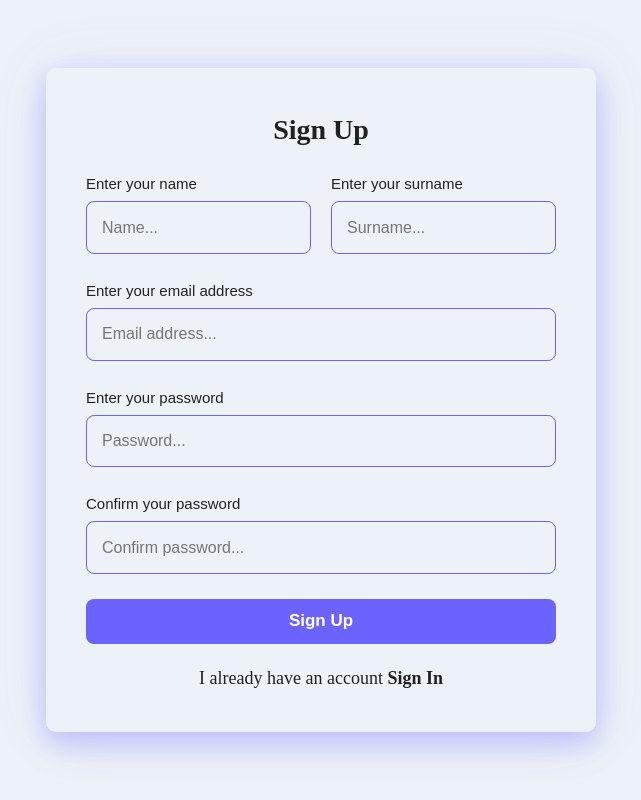
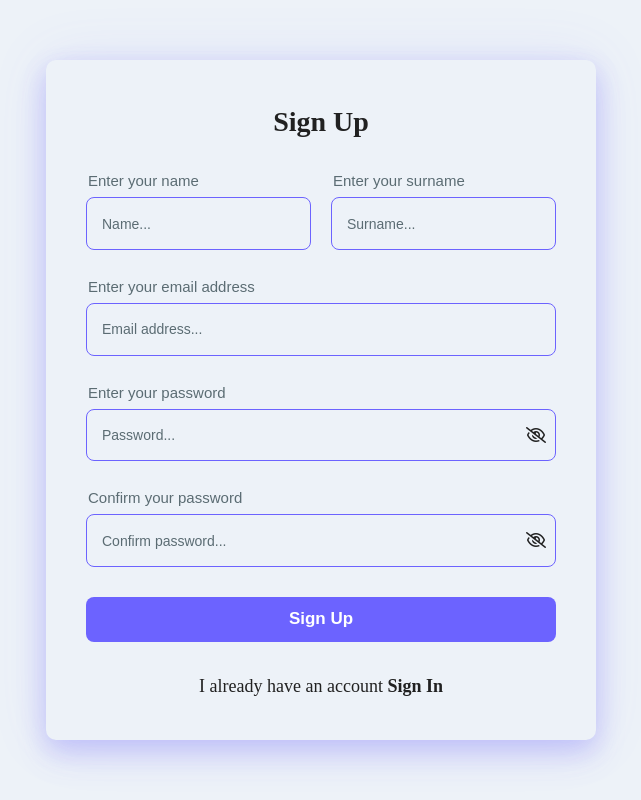
Before and after one commit to mrustamov1/flashcard-master, a React (Vite) app in the folder packages/web/: page /sign-up in a window 1280 px wide. Shown: the whole page, without its empty margins (319-960 px from the left). Built offline with nearby package versions, Linux system fonts and the light colour scheme; a web font is replaced by a local one.

Commit message:
small fix

```diff
--- a/packages/web/src/main.tsx
+++ b/packages/web/src/main.tsx
@@ -1,6 +1,6 @@
 // import { StrictMode } from 'react'
+import "./styles/font-awesome.css"
 import "./styles/global.module.css"
-import "./styles/font-awesome.css"
 import { createRoot } from "react-dom/client"
 import { App } from "./app/app.component.tsx"
 import { BrowserRouter } from "react-router-dom"
--- a/packages/web/src/modules/sign-in/sign-in.component.tsx
+++ b/packages/web/src/modules/sign-in/sign-in.component.tsx
@@ -1,7 +1,8 @@
-import { SubmitHandler, useForm } from "react-hook-form"
 import styles from "./sign-in.module.css"
 import { useNavigate } from "react-router-dom"
 import { UserLoginType } from "../../types/user.type"
+import { SubmitHandler, useForm } from "react-hook-form"
+import { Input } from "../../ui-components/input/input.component"
 
 export function SignIn() {
   const navigate = useNavigate()
@@ -10,6 +11,7 @@ export function SignIn() {
     handleSubmit,
     formState: { errors },
   } = useForm<UserLoginType>()
+
   const onSubmit: SubmitHandler<UserLoginType> = async (data) => {
     try {
       const response = await fetch("http://localhost:9090/user/auth/login", {
@@ -30,38 +32,30 @@ export function SignIn() {
       console.log(error)
     }
   }
+
   return (
     <section className={styles.content}>
       <form className={styles.container} onClick={handleSubmit(onSubmit)}>
         <h1 className={styles.title}>Sign In </h1>
-        <div className={styles.inputAndLabel}>
-          <label htmlFor="">Enter your email address</label>
-          <input
+        <Input
+          label="Enter your email address"
           {...register("email", {
             required: "Enter valid email address",
             pattern: /^[a-zA-Z0-9._%+-]+@[a-zA-Z0-9.-]+\.[a-zA-Z]{2,}$/,
           })}
           type="text"
           placeholder="Email address..."
+          error={errors.email?.message}
         />
-          {errors && (
-            <div className={styles.error}>{errors.email?.message}</div>
-          )}
-        </div>
-        <div className={styles.inputAndLabel}>
-          <label htmlFor="">Enter your password</label>
-          <input
+        <Input
+          label="Enter your password"
           {...register("password", {
-              required: true,
-              minLength: 8,
+            required: "All fields are required",
           })}
           type="text"
-            placeholder="Password..."
+          placeholder="Email address..."
+          error={errors.password?.message}
         />
-          {errors && (
-            <div className={styles.error}>{errors.email?.message}</div>
-          )}
-        </div>
         <button type="submit" className={styles.singUpButton}>
           Sign In
         </button>
@@ -71,7 +65,6 @@ export function SignIn() {
             className={styles.directSingUp}
             onClick={() => navigate("/sign-up")}
           >
-            {" "}
             Sign Up
           </b>
         </p>
--- a/packages/web/src/modules/sign-up/sign-up.component.tsx
+++ b/packages/web/src/modules/sign-up/sign-up.component.tsx
@@ -2,6 +2,7 @@ import { useNavigate } from "react-router-dom"
 import styles from "./sign-up.module.css"
 import { SubmitHandler, useForm } from "react-hook-form"
 import { UserRegisterType } from "../../types/user.type"
+import { Input } from "../../ui-components/input/input.component"
 
 export function SignUp() {
   const navigate = useNavigate()
@@ -23,7 +24,8 @@ export function SignUp() {
         console.log("Invalid email or password")
         return false
       }
-      await response.json()
+      const result = await response.json()
+      localStorage.setItem("currentUser", JSON.stringify(result))
       navigate("/test")
     } catch (error) {
       console.log(error)
@@ -34,66 +36,51 @@ export function SignUp() {
       <form className={styles.container} onSubmit={handleSubmit(onSubmit)}>
         <h1 className={styles.title}>Sign Up </h1>
         <div className={styles.starterInputs}>
-          <div className={styles.inputAndLabel}>
-            <label htmlFor="">Enter your name</label>
-            <input
+          <Input
+            label="Enter your name"
             {...register("name", {
               required: "All field are required",
             })}
             type="text"
             placeholder="Name..."
+            error={errors.name?.message}
           />
-            {errors && (
-              <div className={styles.error}>{errors.name?.message}</div>
-            )}
-          </div>
 
-          <div className={styles.inputAndLabel}>
-            <label htmlFor="">Enter your surname</label>
-            <input
+          <Input
+            label="Enter your surname"
             {...register("surname", {
               required: "All field are required",
             })}
             type="text"
             placeholder="Surname..."
+            error={errors.surname?.message}
           />
-            {errors && (
-              <div className={styles.error}>{errors.name?.message}</div>
-            )}
         </div>
-        </div>
-        <div className={styles.inputAndLabel}>
-          <label htmlFor="">Enter your email address</label>
-          <input
+        <Input
+          label="Enter your email address"
           {...register("email", {
             required: "Enter valid email address",
             pattern: /^[a-zA-Z0-9._%+-]+@[a-zA-Z0-9.-]+\.[a-zA-Z]{2,}$/,
           })}
-            type="text"
+          type="email"
           placeholder="Email address..."
+          error={errors.email?.message}
         />
-          {errors && <div className={styles.error}>{errors.name?.message}</div>}
-        </div>
-        <div className={styles.inputAndLabel}>
-          <label htmlFor="">Enter your password</label>
-          <input
+        <Input
+          label="Enter your password"
           {...register("password", {
             required: "All field are required",
           })}
-            type="text"
+          type="password"
           placeholder="Password..."
+          error={errors.password?.message}
         />
-          {errors && <div className={styles.error}>{errors.name?.message}</div>}
-        </div>
-        <div className={styles.inputAndLabel}>
-          <label htmlFor="">Confirm your password</label>
-          <input
+        <Input
+          label="Confirm your password"
           {...register("confirmPassword")}
-            type="text"
+          type="password"
           placeholder="Confirm password..."
         />
-          {errors && <div className={styles.error}>{errors.name?.message}</div>}
-        </div>
         <button type="submit" className={styles.singUpButton}>
           Sign Up
         </button>
--- a/packages/web/src/modules/sign-up/sign-up.module.css
+++ b/packages/web/src/modules/sign-up/sign-up.module.css
@@ -10,7 +10,7 @@
 .container {
   border-radius: 1rem;
   padding: 4rem;
-  gap: 2rem;
+  gap: 3rem;
   display: flex;
   flex-direction: column;
   box-shadow:
@@ -21,11 +21,6 @@
 
 .title {
   text-align: center;
-}
-.inputAndLabel {
-  display: flex;
-  flex-direction: column;
-  gap: 0.5rem;
 }
 
 .starterInputs {
@@ -64,8 +59,3 @@
   transition: all ease 0.5s;
   color: #6c63ff;
 }
-
-.error {
-  font-size: 1.5rem;
-  color: #990000;
-}
--- /dev/null
+++ b/packages/web/src/ui-components/input/input.component.tsx
@@ -0,0 +1,180 @@
+import { CSSProperties, useEffect, useState } from "react"
+import styles from "./input.module.css"
+import classNames from "classnames"
+
+export function Input({
+  containerClassName,
+  wrapperClassName,
+  label,
+  required = false,
+  type,
+  description,
+  showErrorText = true,
+  error,
+  context,
+  contextClassName,
+  iconClassName,
+  onIconClick,
+  onValueChange,
+  autofocus,
+  onEscape,
+  onEnter,
+  validation,
+  inputRef,
+  ...otherProps
+}: {
+  containerClassName?: string
+  wrapperClassName?: string
+  label?: string
+  required?: boolean
+  type: React.HTMLInputTypeAttribute
+  description?: string
+  showErrorText?: boolean
+  error?: string
+  context?: string
+  contextClassName?: string | undefined
+  iconClassName?: string | undefined
+  iconStyle?: CSSProperties
+  onIconClick?: () => void
+  onValueChange?: (value: string) => void
+  autofocus?: boolean
+  onEscape?: () => unknown
+  onEnter?: () => unknown
+  validation?: {
+    condition: (value: string) => boolean
+    errorMessage: string
+  }
+  inputRef?: React.MutableRefObject<HTMLInputElement | null>
+} & React.InputHTMLAttributes<HTMLInputElement>) {
+  // ---------------------------------------------------------------------------
+  // variables
+  // ---------------------------------------------------------------------------
+
+  const [isFocused, setFocused] = useState<boolean>(false)
+  const [showPassword, setShowPassword] = useState<boolean>(false)
+  const [inputType, setInputType] = useState<
+    React.HTMLInputTypeAttribute | undefined
+  >()
+
+  // ---------------------------------------------------------------------------
+  // effects
+  // ---------------------------------------------------------------------------
+
+  useEffect(() => {
+    setInputType(type)
+  }, [type])
+
+  // ---------------------------------------------------------------------------
+  return (
+    <div
+      className={classNames({
+        [containerClassName ? containerClassName : ""]: true,
+        [styles.container]: true,
+      })}
+    >
+      {/* --------------------------------------------------------------------------- */}
+      {/* LABEL */}
+      {/* --------------------------------------------------------------------------- */}
+
+      {label && (
+        <>
+          <span
+            className={styles.label}
+            style={otherProps.disabled ? { color: "#A0ACB0" } : {}}
+          >
+            {label} {required && <span className={styles.required}>*</span>}
+          </span>
+        </>
+      )}
+
+      <div
+        className={classNames({
+          [styles.inputWrapper]: true,
+          [styles.focused]: isFocused == true,
+          [styles.error]: error,
+          [wrapperClassName ? wrapperClassName : ""]: wrapperClassName,
+        })}
+        style={otherProps.disabled ? { background: "#F7F7F7" } : {}}
+      >
+        {/* --------------------------------------------------------------------------- */}
+        {/* INPUT */}
+        {/* --------------------------------------------------------------------------- */}
+
+        <input
+          ref={inputRef}
+          type={inputType}
+          onChange={
+            onValueChange
+              ? (e) => {
+                  onValueChange(e.target.value)
+                }
+              : undefined
+          }
+          {...otherProps}
+          onFocus={() => {
+            setFocused(true)
+          }}
+          onBlur={() => {
+            setFocused(false)
+          }}
+        />
+
+        {/* --------------------------------------------------------------------------- */}
+        {/* EYE FOR PASSWORD */}
+        {/* --------------------------------------------------------------------------- */}
+
+        {type === "password" && (
+          <>
+            <div className={styles.iconEyeWrapper}>
+              {!showPassword ? (
+                <i
+                  onClick={() => {
+                    setShowPassword(!showPassword)
+                    setInputType("text")
+                  }}
+                  className="far fa-eye-slash"
+                  style={{ cursor: "pointer" }}
+                />
+              ) : (
+                <i
+                  onClick={() => {
+                    setShowPassword(!showPassword)
+                    setInputType("password")
+                  }}
+                  className="far fa-eye"
+                  style={{ cursor: "pointer" }}
+                />
+              )}
+            </div>
+          </>
+        )}
+
+        {type === "search" && (
+          <>
+            <div className={styles.iconEyeWrapper}>
+              <i
+                onClick={onIconClick}
+                className={iconClassName}
+                style={{ cursor: "pointer" }}
+              />
+            </div>
+          </>
+        )}
+      </div>
+
+      {/* --------------------------------------------------------------------------- */}
+      {/* DESCRIPTION */}
+      {/* --------------------------------------------------------------------------- */}
+
+      {description && <span className={styles.description}>{description}</span>}
+
+      {/* --------------------------------------------------------------------------- */}
+      {/* ERROR */}
+      {/* --------------------------------------------------------------------------- */}
+
+      {error && showErrorText && (
+        <span className={styles.errorText}>{error}</span>
+      )}
+    </div>
+  )
+}
--- /dev/null
+++ b/packages/web/src/ui-components/input/input.module.css
@@ -0,0 +1,109 @@
+.inputWrapper {
+  display: flex;
+  flex-direction: row;
+  justify-content: flex-end;
+  /* align-items: flex-start; */
+  align-items: center;
+  position: relative;
+}
+
+input[type="search"]::-webkit-search-cancel-button {
+  display: none;
+}
+
+.iconEyeWrapper {
+  position: absolute;
+  display: flex;
+  right: 1rem;
+}
+
+textarea,
+input {
+  border: 0.15rem solid #6c63ff;
+  border-radius: 0.8rem;
+  background-color: transparent;
+  width: 100%;
+  font-size: 1.6rem;
+  line-height: 1.6;
+  padding: 1.25rem 1.5rem;
+}
+
+.container {
+  flex-direction: column;
+  display: flex;
+  position: relative;
+}
+
+.label {
+  color: var(--Typo-secondary, #5b6c73);
+  font-size: 1.5rem;
+  font-style: normal;
+  font-weight: 400;
+  line-height: 1.3rem; /* 125% */
+  margin-bottom: 1rem;
+  margin-left: 2px;
+  display: flex;
+  align-items: center;
+}
+.description {
+  color: var(--Typo-secondary, #a0acb0);
+  font-size: 1.2rem;
+  font-style: normal;
+  font-weight: 400;
+  margin-top: 0.5rem;
+  line-height: 1.5rem; /* 125% */
+}
+.errorText {
+  color: var(--Error, #e12e2e);
+  font-size: 1.2rem;
+  font-style: normal;
+  font-weight: 400;
+  line-height: 1.5rem; /* 125% */
+  margin-top: 0.5rem;
+}
+
+::placeholder {
+  color: var(--Typo-secondary, #5b6c73);
+
+  /* web/body */
+  font-size: 1.4rem;
+  font-style: normal;
+  font-weight: 400;
+  line-height: 2rem; /* 142.857% */
+}
+
+.required {
+  color: #f73b3b;
+  font-size: 12px;
+  margin-left: 0.5rem;
+}
+
+.info {
+  margin-left: 0.5rem;
+  width: 1.6rem;
+  height: 1.6rem;
+}
+
+@media (max-width: 900px) {
+  .inputWrapper {
+    height: auto;
+  }
+}
+@media (max-width: 500px) {
+  .inputWrapper {
+    padding: 0.8rem;
+  }
+  .label {
+    margin-bottom: 0.8rem;
+  }
+  .description {
+    margin-top: 0.4rem;
+  }
+  .errorText {
+    margin-top: 0.4rem;
+  }
+  .inputWrapper {
+    padding: 0.8rem;
+    height: auto;
+  }
+}
```
Also changed, not shown: packages/web/src/app/routes/app.route.tsx (+6 -3 lines), packages/web/src/app/routes/protected.route.tsx (added, +10 -0 lines), packages/web/src/modules/sign-in/sign-in.module.css (+1 -6 lines), packages/web/src/styles/font-awesome.css. Lines whose indentation alone changed are shown as unchanged.
